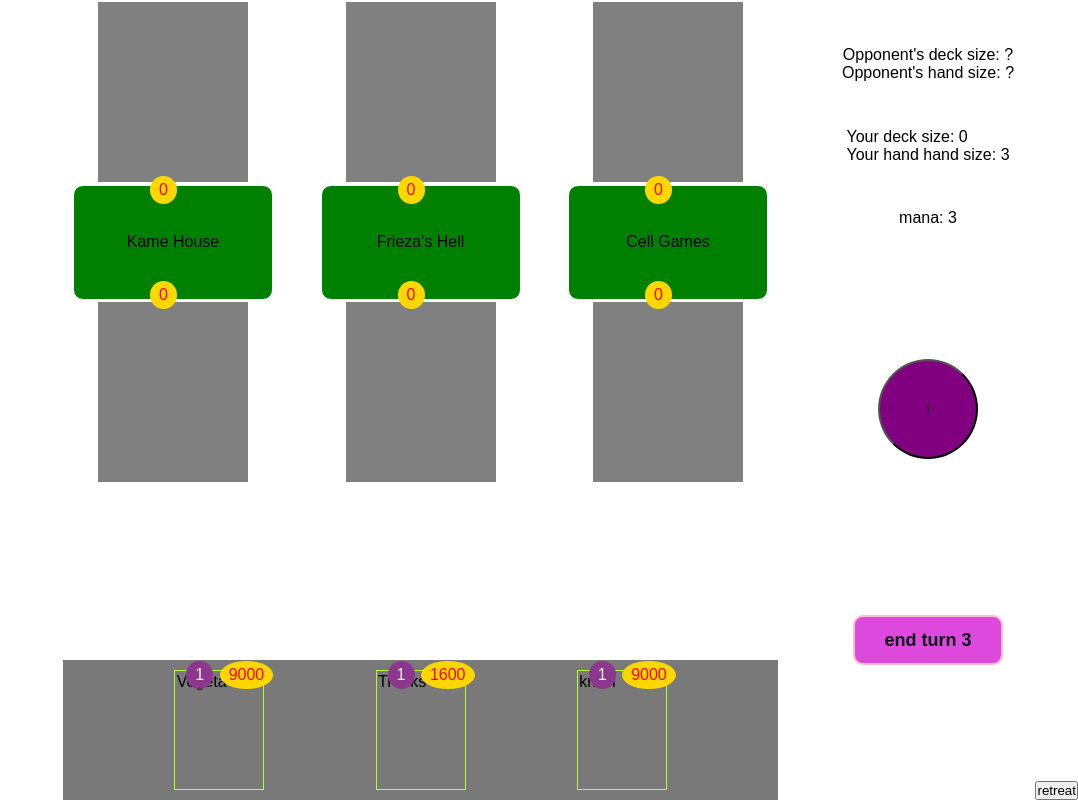
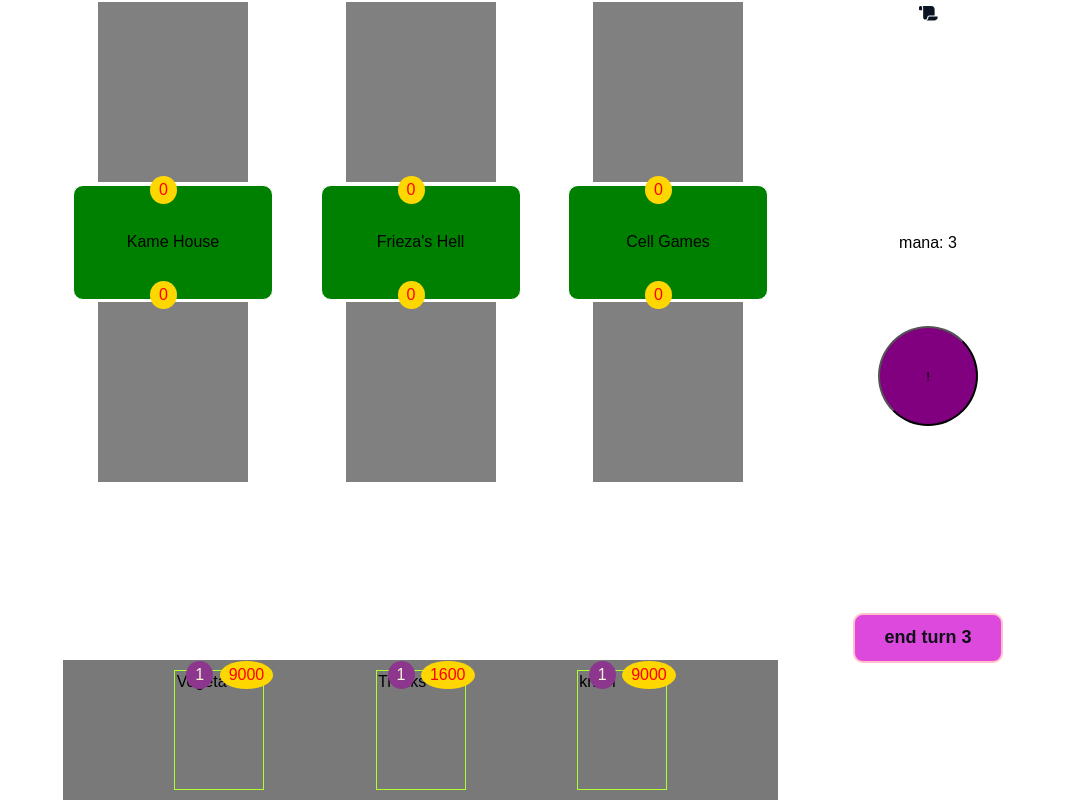
Before and after one commit to lam-garr/CCG-Sample, a React (Create React App) app in the folder client/: page /play in a window 1280 px wide. Shown: the whole page, without its empty margins (202-1280 px from the left). Built offline with nearby package versions, Linux system fonts and the light colour scheme.

Commit message:
Add handling for opening/closing game info

```diff
--- a/client/package.json
+++ b/client/package.json
@@ -41,6 +41,10 @@
     ]
   },
   "devDependencies": {
-    "@types/jest": "^29.4.0"
+    "@fortawesome/fontawesome-svg-core": "^6.4.0",
+    "@fortawesome/free-solid-svg-icons": "^6.4.0",
+    "@fortawesome/react-fontawesome": "^0.2.0",
+    "@types/jest": "^29.4.0",
+    "@types/react-fontawesome": "^1.6.5"
   }
 }
--- a/client/src/components/GameInfo.tsx
+++ b/client/src/components/GameInfo.tsx
@@ -1,10 +1,21 @@
-import React from "react";
+import React, { useState } from "react";
+import { FontAwesomeIcon } from "@fortawesome/react-fontawesome";
+import { faScroll } from "@fortawesome/free-solid-svg-icons";
 import gameInfoPropInterface from "../utils/interfaces/gameInfoPropInterface";
 import "../styles/GameInfo.css";
 
 function GameInfo(prop: gameInfoPropInterface){
+
+    const [ gameInfoOpen, setGameInfoOpen ] = useState(false);
+
+    const gameInfoOnClick = () => {
+        setGameInfoOpen(!gameInfoOpen);
+    }
+
     return(
         <section className="board-content">
+                {gameInfoOpen ?
+                    (<div className="board-game-info">
                         <div className="extra-space-top"></div>
                         <div className="opp-info">
                             <span>{`Opponent's deck size: ?`}</span>
@@ -16,17 +27,26 @@
                             <span>{`Your hand hand size: ${prop.userHand}`}</span>
                             <div className="extra-space-top"></div>
                         </div>
+                        <button className="game-info-close-btn" onClick={gameInfoOnClick}>x</button>
+                        <div className="extra-space-bottom"></div>
+                    </div>) :
+                    <div className="game-info-close-top">
+                        <button className="menu-btn" onClick={gameInfoOnClick}><FontAwesomeIcon className="menu-icon" icon={faScroll} size="lg"/></button>
+                    </div>
+                }
                 <span>{`mana: ${prop.mana}`}</span>
-                <div className="extra-space-bottom"></div>
                 <div>
                     <button className="snap-btn">!</button>
                 </div>
                 <div className="user-btns">
                     <div></div>
                     <button className="end-turn-btn" onClick={prop.endTurnFn}>{`end turn ${prop.turn}`}</button>
-                    <div className="retreat-btn">
-                        <button>retreat</button>
-                    </div>
+                    {gameInfoOpen ?
+                        (<div className="retreat-btn">
+                            <button className="bottom-right-buddy">retreat</button>
+                        </div>) :
+                        (<div className="no-retreat-btn"></div>)
+                    }
                 </div>
             </section>
     )
--- a/client/src/styles/GameInfo.css
+++ b/client/src/styles/GameInfo.css
@@ -52,14 +52,81 @@
     flex-direction: column;
     align-items: flex-end;
     width: inherit;
+    height: 25px;
+}
+
+.no-retreat-btn{
+    height: 25px;
+}
+
+.bottom-right-buddy{
+    border: 1px solid red;
+    border-radius: 9px;
+    background: none;
+    color: red;
+    padding: 2px;
+    padding-left: 5px;
+    padding-right: 5px;
+    margin-right: 5px;
+    cursor: pointer;
+}
+
+.bottom-right-buddy:hover{
+    border: 1px solid rgb(214, 4, 4);
+    background-color: red;
+    color: white;
+    cursor: pointer;
 }
 
 .extra-space-top{
-    height: 5px;
+    height: 10px;
     width: inherit;
 }
 
 .extra-space-bottom{
-    height: 50px;
+    height: 60px;
     width: inherit;
 }
+
+.game-info-close-btn{
+    border: none;
+    background: none;
+    border-radius: 50%;
+    cursor: pointer;
+    height: 15px;
+    width: 15px;
+    font-size: large;
+}
+
+.game-info-close-btn:hover{
+    color: red;
+}
+
+.board-game-info{
+    display: flex;
+    flex-direction: column;
+    justify-content: center;
+    align-items: center;
+    height: 160px;
+}
+
+.game-info-close-top{
+    display: flex;
+    flex-direction: column;
+    height: 160px;
+}
+
+.menu-icon{
+    color: #0b1423;
+}
+
+.menu-icon:hover{
+    color: #4179d3;
+}
+
+.menu-btn{
+    background: none;
+    border: none;
+    cursor: pointer;
+    margin-top: 5px;
+}
```
Also changed, not shown: 1 other file (tests, documents, lock files or other folders). Lines whose indentation alone changed are shown as unchanged.
